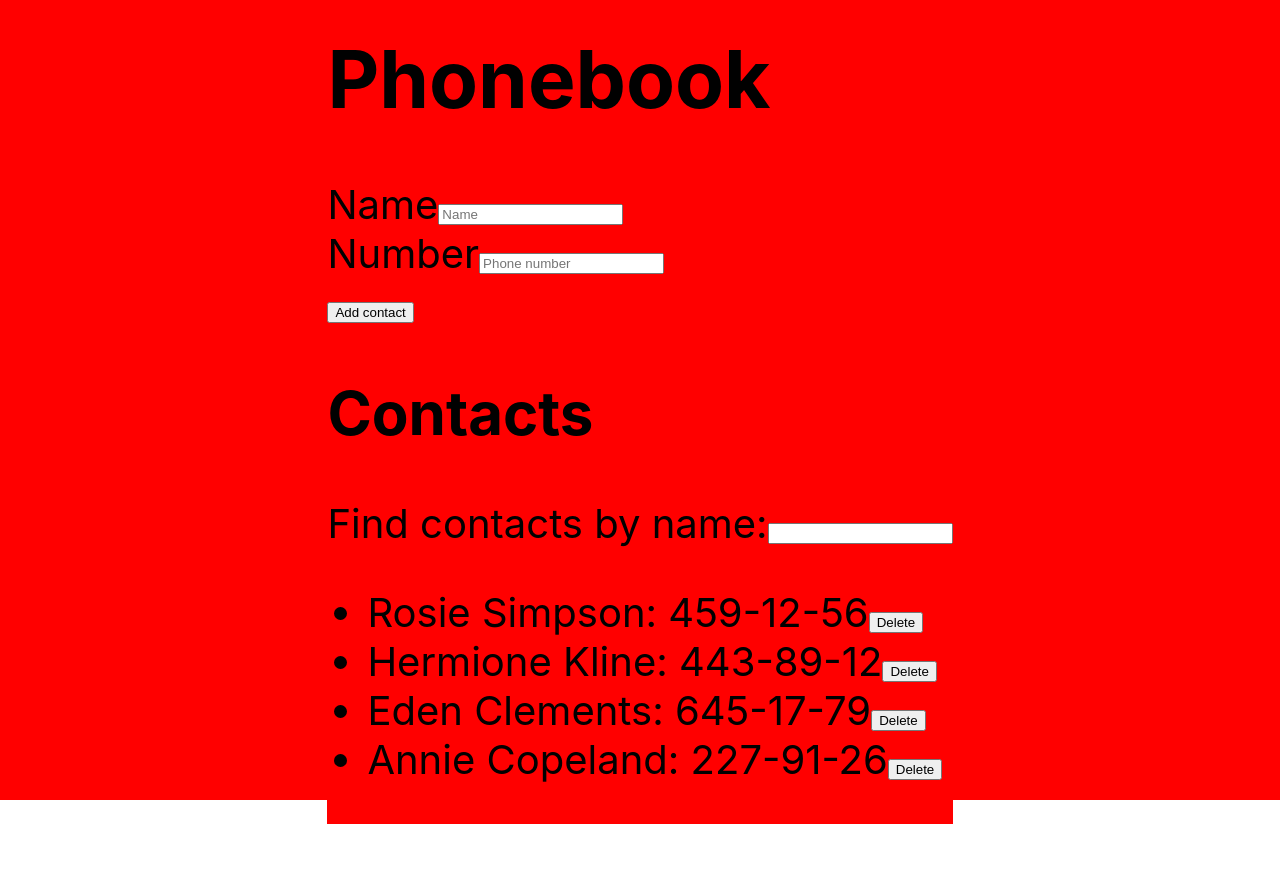
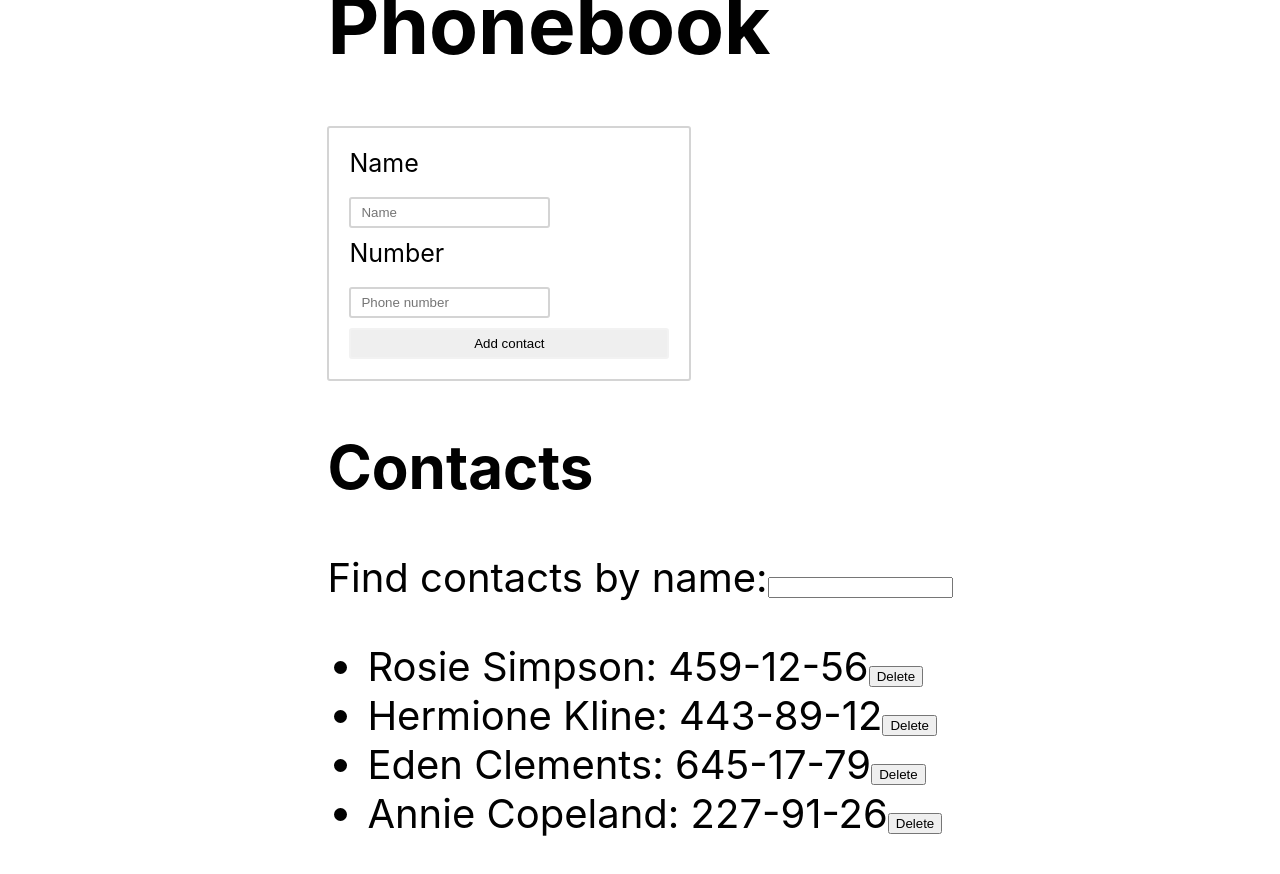
Before and after one commit to MateuszKar2/ReactPhonebook, a React (Create React App) app: page / in a window 1280 px wide. Shown: the top 874 px of the page. Before the commit the page ends 824 px from the top, so only its background shows below. Built offline with nearby package versions, Linux system fonts and the light colour scheme.

Commit message:
add file

```diff
--- a/src/components/ContactForm/ContactForm.module.css
+++ b/src/components/ContactForm/ContactForm.module.css
@@ -1,3 +1,33 @@
-div {
-    background-color: red;
+.form {
+    display: flex;
+    flex-direction: column;
+    gap: 10px;
+    width: 320px;
+    padding: 20px;
+    border: 2px solid #d4d4d4;
+    border-radius: 3px;
 }
+
+.label {
+    display: flex;
+    font-size: 25px;
+    flex-direction: column;
+}
+
+.input {
+    padding: 6px 10px;
+    border: 2px solid #d4d4d4;
+    border-radius: 3px;
+}
+
+.submitBtn {
+    padding: 6px 10px;
+    border: 2px solid #f2f2f2;
+    border-radius: 3px;
+    cursor: pointer;
+    transition: background-color 250ms cubic-bezier(0.4, 0, 0.2, 1), border 250ms cubic-bezier(0.4, 0, 0.2, 1);
+    &:hover {
+        border: 2px solid #d4d4d4;
+        background-color: #d4d4d4;
+    }
+}
```
